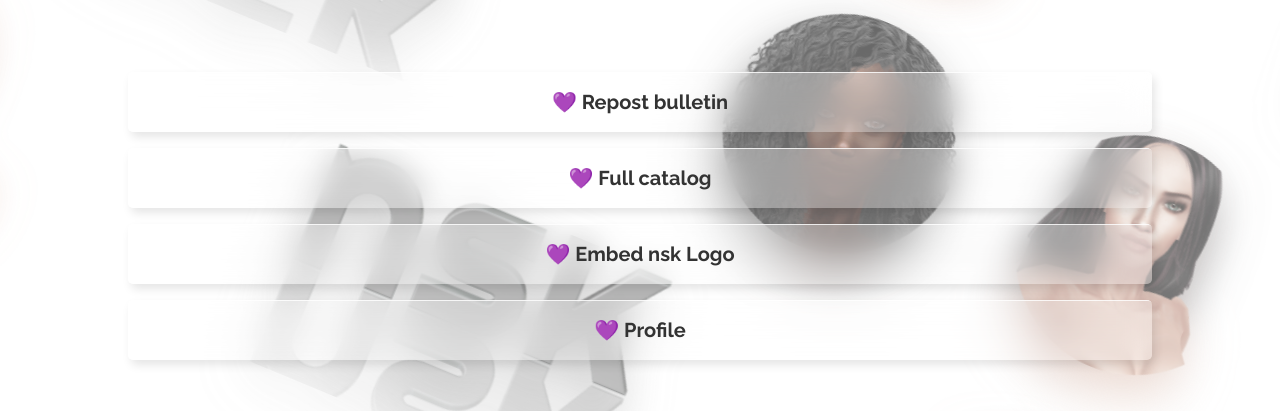
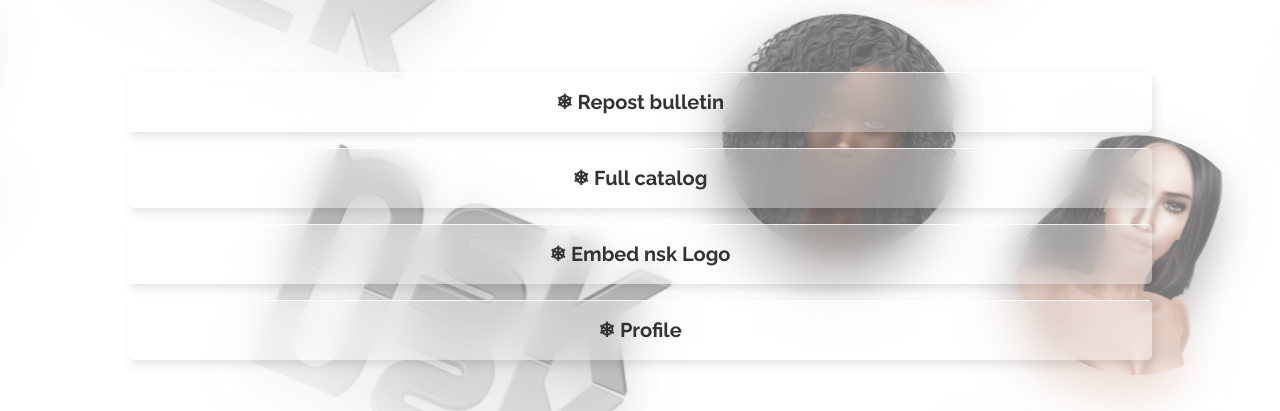
Before and after one commit to nuskaLore/full-screen-nsk-menu.io, a plain HTML site: page index.html in a window 1280 px wide. Shown: the part 350-761 px from the top of the page. Drawn offline with nearby package versions, Linux system fonts and the light colour scheme.

Commit message:
Update index.html

```diff
--- a/index.html
+++ b/index.html
@@ -43,10 +43,10 @@
 		<img src="https://github.com/nuskaLore/full-screen-nsk-menu.io/blob/main/logo.png?raw=true" alt="logo nsk">
 	</div>
 	<nav class="menu">
-		<a href="#">💜 Repost bulletin</a>
-		<a href="#">💜 Full catalog</a>
-		<a href="#">💜 Embed nsk Logo</a>
-		<a href="http://www.utherverse.com/Nabemono">💜 Profile</a>
+		<a href="#">❄ Repost bulletin</a>
+		<a href="#">❄ Full catalog</a>
+		<a href="#">❄ Embed nsk Logo</a>
+		<a href="http://www.utherverse.com/Nabemono">❄ Profile</a>
 	</nav>
 </div>
 <!-- partial -->
```
